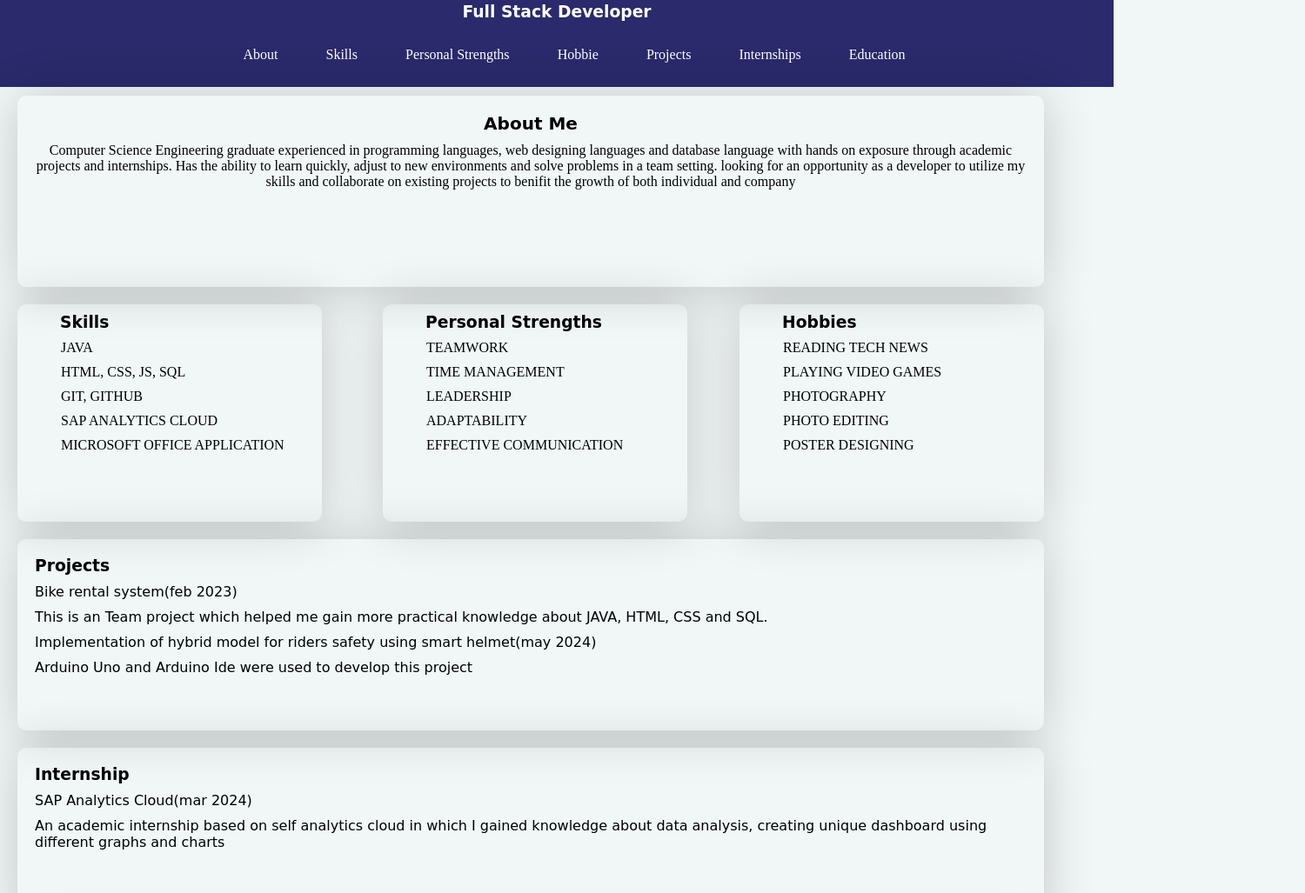
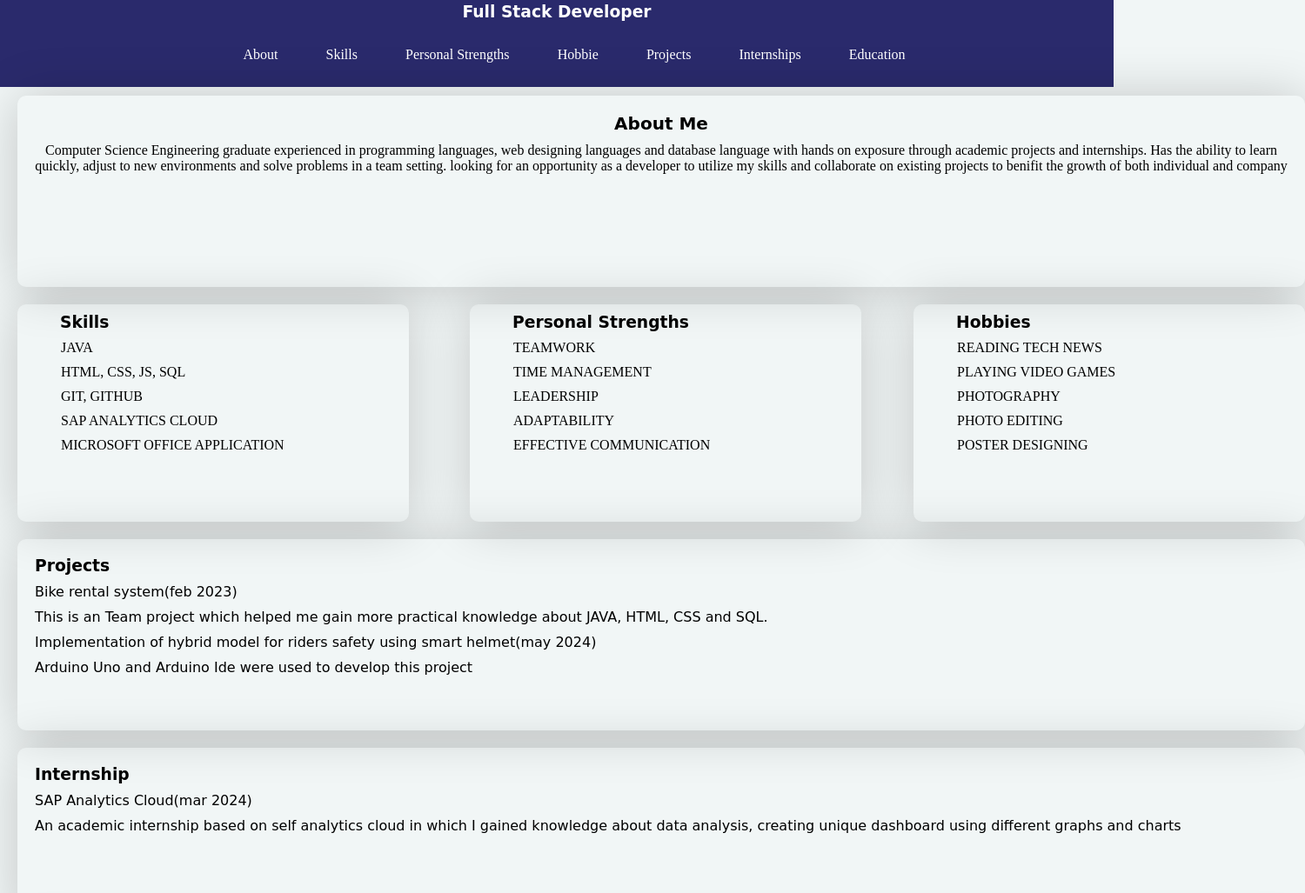
Before and after one commit to gitusersudhanva/my-projects, a plain HTML site: page index.html in a window 1280 px wide. Shown: the part 70-1097 px from the top of the page at 87% size, 1500 px wide, since content can reach past the window. Drawn offline with Linux system fonts and the light colour scheme; a web font is replaced by a local one.

Commit message:
Update styles.css

```diff
--- a/styles.css
+++ b/styles.css
@@ -61,7 +61,7 @@ ul li {
   box-sizing: border-box;
   text-align: center;
   height: 220px;
-  width: 1180px;
+  width: 1480px;
   padding: 20px;
   font-family: Lugrasimo;
   font-style: normal;
@@ -76,7 +76,7 @@ ul li {
 #HOBBIES {
   padding: 10px;
   height: 250px;
-  width: 350px;
+  width: 450px;
   margin: auto 200px;
   box-shadow: 0 2px 60px rgba(0, 0, 0, 0.2);
 }
@@ -90,18 +90,18 @@ ul li {
 #personalstrengths {
   margin-top: -270px;
   margin-bottom: 20px;
-  margin-left: 440px;
+  margin-left: 540px;
 }
 
 #HOBBIES {
   margin-top: -270px;
   margin-bottom: 20px;
-  margin-left: 850px;
+  margin-left: 1050px;
 }
 
 #projects {
   height: 220px;
-  width: 1180px;
+  width: 1480px;
   margin: auto 20px;
   margin-top: 10px;
   margin-bottom: 20px;
@@ -112,7 +112,7 @@ ul li {
 #internships {
   padding-top: 10px;
   height: 200px;
-  width: 1180px;
+  width: 1480px;
   margin: auto 20px;
   margin-top: 10px;
   margin-bottom: 20px;
@@ -122,7 +122,7 @@ ul li {
 #education {
   padding-top: 10px;
   height: 250px;
-  width: 1180px;
+  width: 1480px;
   margin: auto 20px;
   margin-top: 10px;
   margin-bottom: 20px;
```
